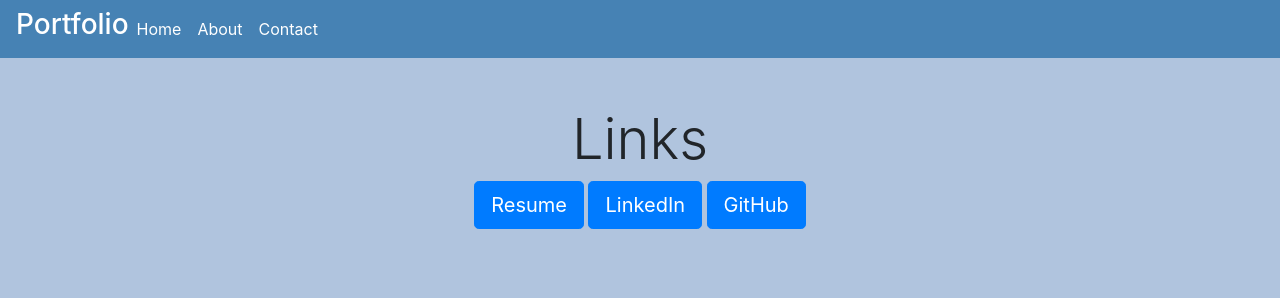
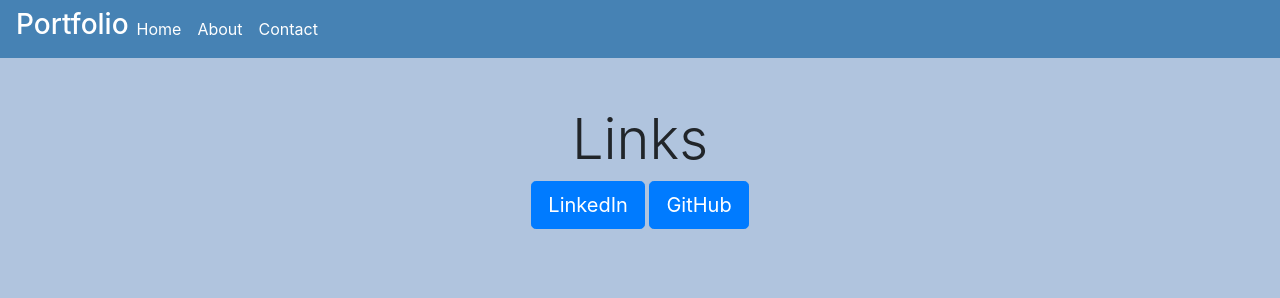
Before and after one commit to em008/em008.github.io, a plain HTML site: page contact.html in a window 1280 px wide. Shown: the top 298 px of the page. Drawn offline with nearby package versions, Linux system fonts and the light colour scheme.

Commit message:
Update contact.html

```diff
--- a/contact.html
+++ b/contact.html
@@ -52,7 +52,6 @@
 
 <div class="px-3 py-3 pt-md-5 pb-md-4 mx-auto text-center">
   <h1 class="display-4">Links</h1>
-  <a class="btn btn-lg btn-primary" href="https://drive.google.com/drive/folders/1M4e2_xBmtTwPDul4MwkMFd8QjN1noC3e?usp=sharing" role="button" target="_blank">Resume</a>
   <a class="btn btn-lg btn-primary" href="https://www.linkedin.com/in/eric-mestiza" role="button" target="_blank">LinkedIn</a>
   <a class="btn btn-lg btn-primary" href="https://github.com/emestiza" role="button" target="_blank">GitHub</a>
 </div>
```
